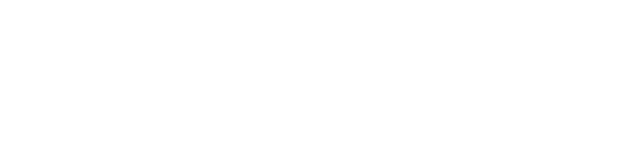
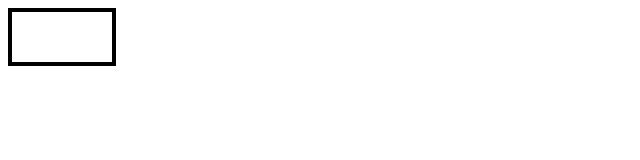
Before and after one commit to gabrielbv/webtraining, a plain HTML site: page BasicProjects/CSS_Butons/index.html in a window 1280 px wide. Shown: the whole page, without its empty margins (0-640 px from the left). Drawn offline with Linux system fonts and the light colour scheme.

Commit message:
exercise3

```diff
--- a/BasicProjects/CSS_Butons/stylesheet.css
+++ b/BasicProjects/CSS_Butons/stylesheet.css
@@ -1,4 +1,5 @@
 div{
     width: 100px;
     height: 50px;
+    border: 4px solid black;
     }
```
Also changed, not shown: BasicProjects/CSS_Butons/index.html (+4 -3 lines).
